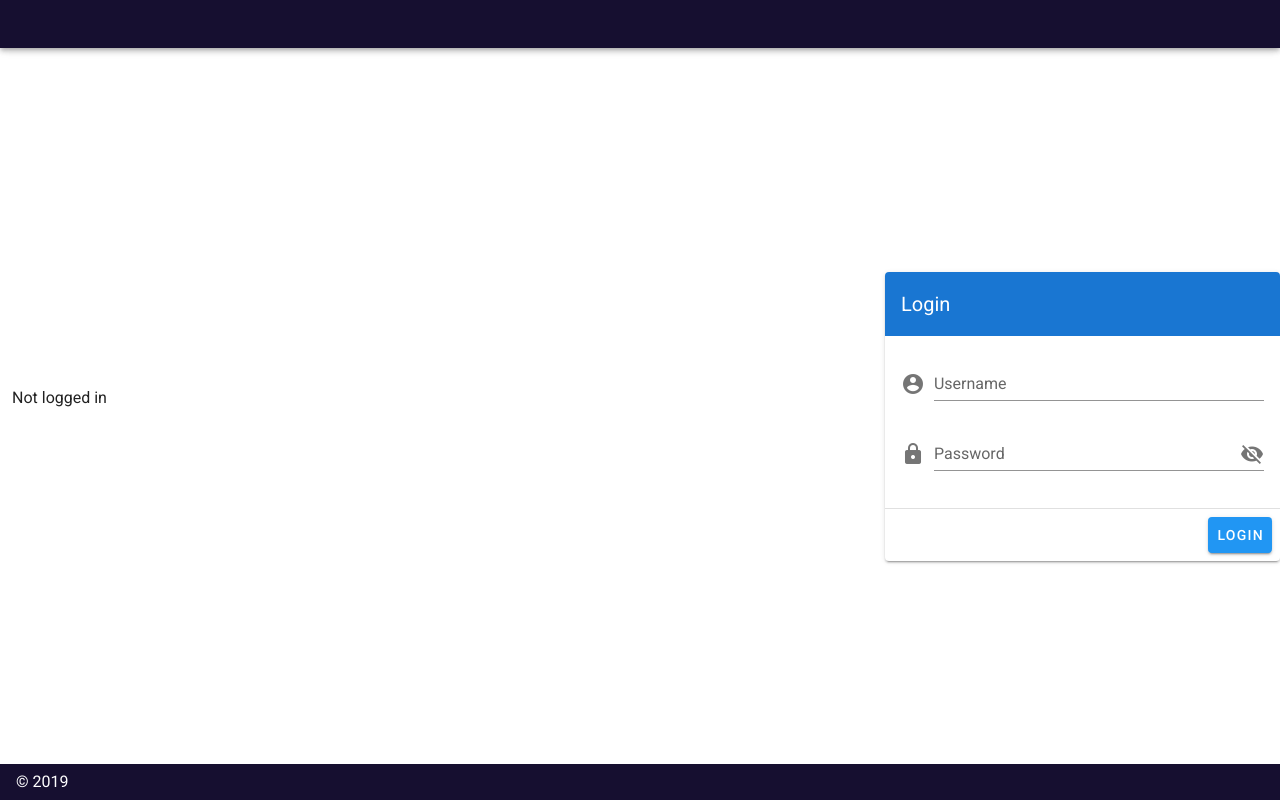
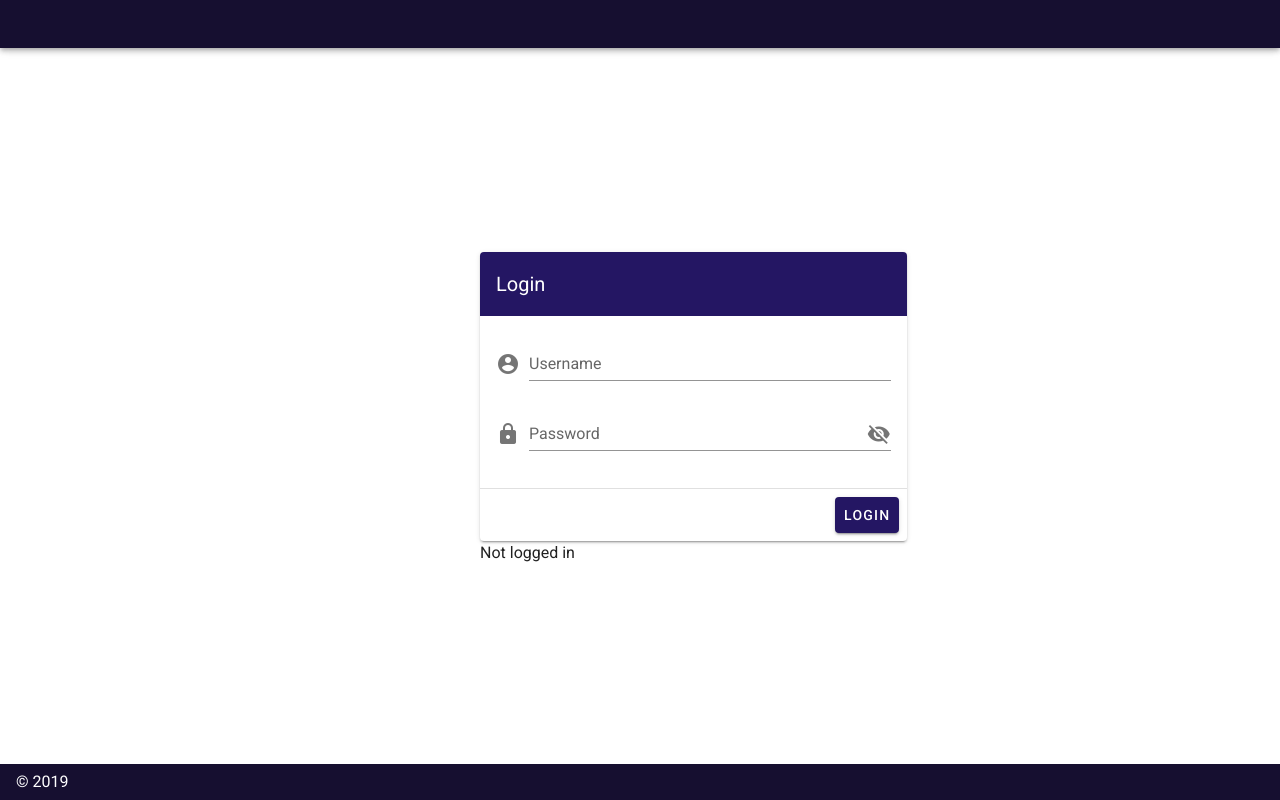
Before and after one commit to MaEvGoR/web_app_swp, a Vue app in the folder frontend/: page / in a window 1280 px wide. Built offline with nearby package versions, Linux system fonts and the light colour scheme.

Commit message:
change colors for login page
Description Colors of login form were changed to match the overall design of the website

```diff
--- a/frontend/src/views/Login.vue
+++ b/frontend/src/views/Login.vue
@@ -4,14 +4,9 @@
       fluid
       fill-height
     >
-    <p v-if="user == null">
-      Not logged in
-    </p>
-    <p v-else route :to="route">
-      Name: {{ user.name }}. Email: {{ user.email }}
-    </p>
 
-    <v-layout align-center justify-end row fill-height>
+
+    <v-layout align-center justify-center row fill-height>
       <v-flex
         xs12
         sm8
@@ -19,7 +14,7 @@
         offset-xs1
       >
         <v-card class="mx-auto mt-5">
-          <v-toolbar color = "primary"
+          <v-toolbar color = "#241663"
             dark
             flat>
             <v-toolbar-title>
@@ -49,9 +44,15 @@
           <v-card-actions>
             <!-- <v-btn color="success">Register</v-btn> -->
             <v-spacer></v-spacer>
-            <v-btn color="info" @click="login">Login</v-btn>
+            <v-btn dark color="#241663" @click="login">Login</v-btn>
           </v-card-actions>
         </v-card>
+        <p v-if="user == null">
+          Not logged in
+        </p>
+        <p v-else route :to="route">
+          Name: {{ user.name }}. Email: {{ user.email }}
+        </p>
       </v-flex>
     </v-layout>
   </v-container>
```
